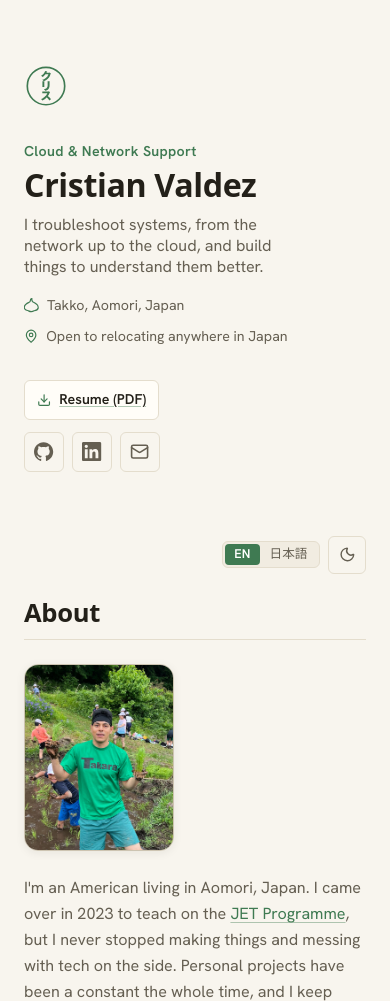
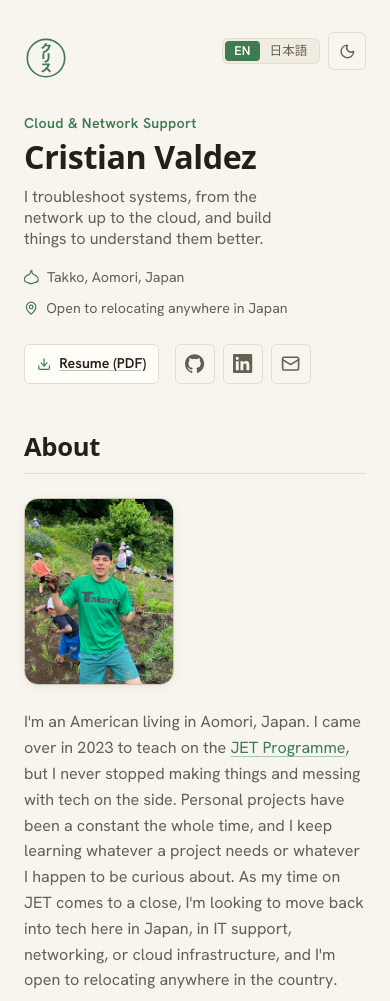
Before and after one commit to cvaldezcomputerer/personal-website, an Astro site: page / in a window 390 px wide. Shown: the top 1001 px of the page. Built offline with nearby package versions, Linux system fonts and the light colour scheme; Astro itself is replaced by a stand-in of ours; a web font is replaced by a local one.

Commit message:
Tighten the homepage layout on smaller screens
- Compact the sidebar and reposition the topbar for phones and tablets
- Stack entry and credential details on narrow screens

```diff
--- a/src/components/Home.astro
+++ b/src/components/Home.astro
@@ -306,6 +306,7 @@ const personLd = {
 <style>
   /* --- Split layout --- */
   .layout {
+    position: relative;
     padding-block: var(--space-6);
   }
   @media (min-width: 64rem) {
@@ -750,6 +751,48 @@ const personLd = {
     font-weight: 600;
   }
 
+  /* The desktop sidebar becomes a compact header on phones and tablets. */
+  @media (max-width: 63.999rem) {
+    .sidebar { padding-block: 0; }
+    .intro { padding-top: var(--space-1); }
+    .intro .role { margin-top: var(--space-5); }
+    .topbar {
+      position: absolute;
+      top: var(--space-6);
+      right: var(--gutter);
+      margin: 0;
+    }
+    .sidebar-foot {
+      display: flex;
+      flex-wrap: wrap;
+      align-items: center;
+      gap: var(--space-3) var(--space-4);
+      margin-top: var(--space-5);
+    }
+    .downloads { margin-bottom: 0; }
+    .content {
+      gap: var(--space-7);
+      padding-top: var(--space-7);
+    }
+  }
+
+  @media (max-width: 40rem) {
+    .entry-head {
+      flex-direction: column;
+      align-items: flex-start;
+      gap: var(--space-2);
+    }
+    .cred {
+      flex-direction: column;
+      gap: var(--space-2);
+    }
+    .cred-date {
+      margin-left: 0;
+      flex-wrap: wrap;
+      white-space: normal;
+    }
+  }
+
   /* --- Content footer --- */
   .content-foot {
     padding-top: var(--space-5);
```
